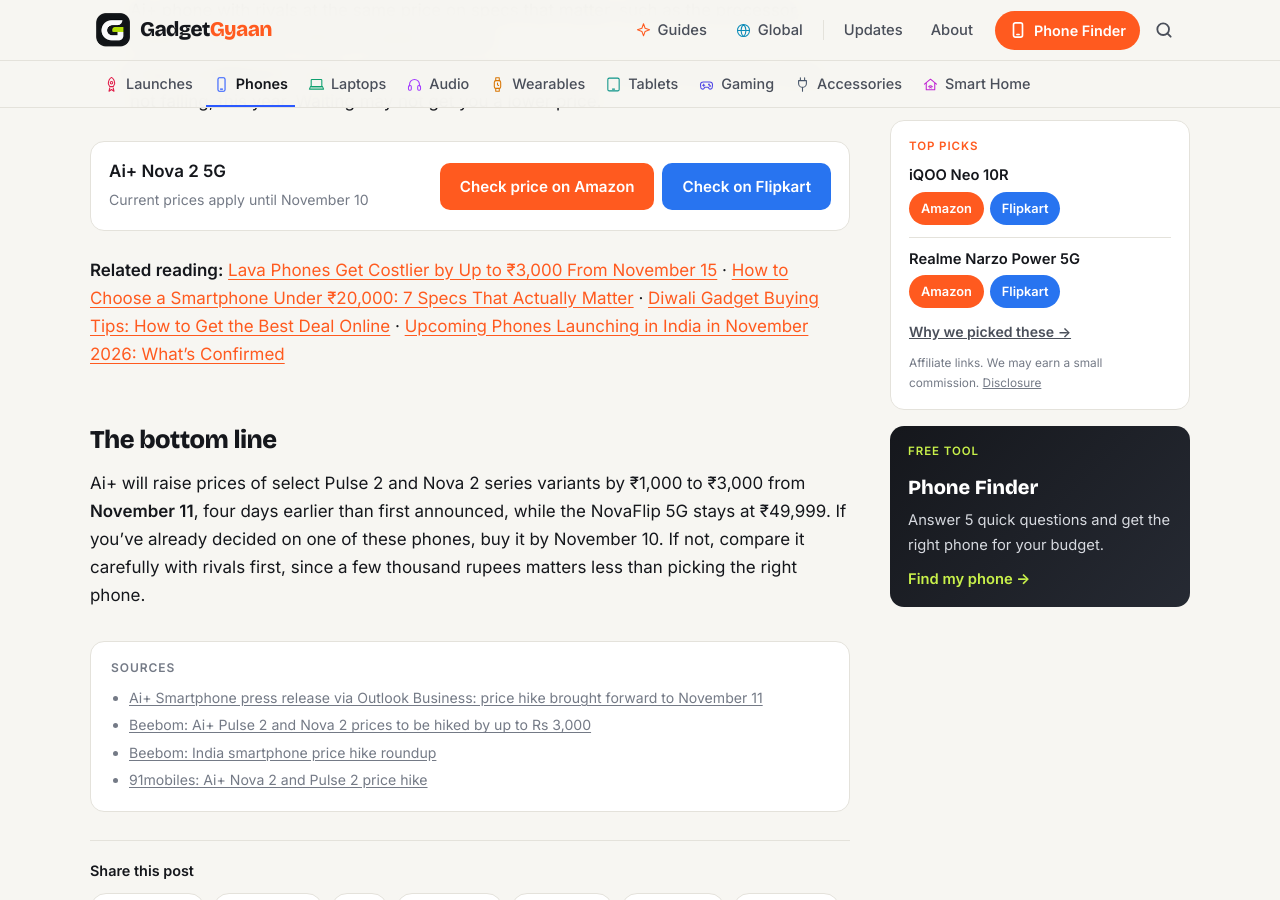
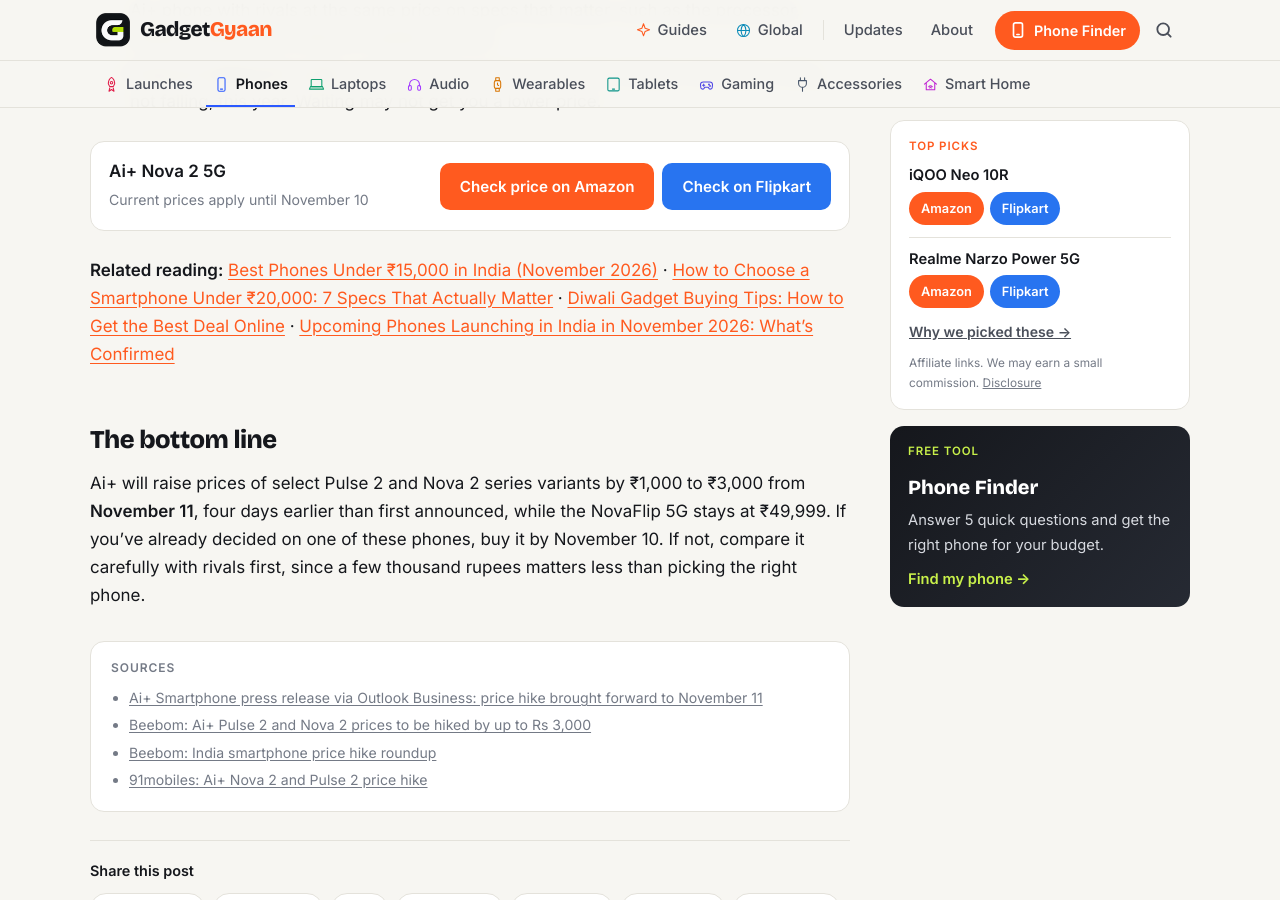
Before and after one commit to kiteksood167/kiteksood167.github.io, a Jekyll site: the page built from _posts/2026-10-29-ai-plus-smartphone-price-hike-november-15.md, in a window 1280 px wide and 900 px high, scrolled down 4862 px. Built offline with Jekyll 4.4.1, drawn with Linux system fonts in a browser that asks for light colours; comment, search, counter and statistics services are not loaded.

Commit message:
Retire Lava price-hike post (noindex, sitemap false) a week after the hike; replace links to it
Co-Authored-By: Claude Opus 5.5 <noreply@anthropic.com>
Claude-Session: https://claude.ai/code/session_019q2TsaYyUfQwBS5iqKAhGu

```diff
--- a/_posts/2026-10-29-ai-plus-smartphone-price-hike-november-15.md
+++ b/_posts/2026-10-29-ai-plus-smartphone-price-hike-november-15.md
@@ -101,7 +101,7 @@ Ai+ is far from alone. Memory chips have become much more expensive in 2026 as A
 
 {% include buy.html name="Ai+ Nova 2 5G" query="Ai+ Nova 2 5G" note="Current prices apply until November 10" %}
 
-**Related reading:** [Lava Phones Get Costlier by Up to ₹3,000 From November 15](/lava-smartphone-price-hike-november-15/) · [How to Choose a Smartphone Under ₹20,000: 7 Specs That Actually Matter](/how-to-choose-a-smartphone-under-20000/) · [Diwali Gadget Buying Tips: How to Get the Best Deal Online](/diwali-gadget-buying-tips/) · [Upcoming Phones Launching in India in November 2026: What's Confirmed](/upcoming-phones-launching-india-november-2026/)
+**Related reading:** [Best Phones Under ₹15,000 in India (November 2026)](/best-phones-under-15000-india/) · [How to Choose a Smartphone Under ₹20,000: 7 Specs That Actually Matter](/how-to-choose-a-smartphone-under-20000/) · [Diwali Gadget Buying Tips: How to Get the Best Deal Online](/diwali-gadget-buying-tips/) · [Upcoming Phones Launching in India in November 2026: What's Confirmed](/upcoming-phones-launching-india-november-2026/)
 
 ## The bottom line
 
```
Also changed, not shown: _posts/2026-10-31-lava-smartphone-price-hike-november-15.md (+4 -0 lines), _posts/2026-10-31-upcoming-phones-launching-india-november-2026.md (+1 -1 lines), _posts/2026-11-01-karbonn-rebel-rebel-pro-5g-india-launch-november-2.md (+1 -1 lines), _posts/2026-11-17-best-phones-under-15000-india.md (+2 -2 lines).
